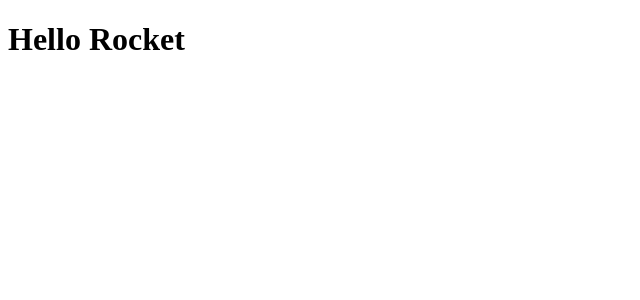
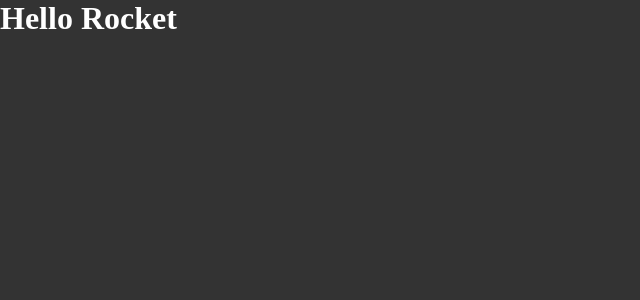
Before and after one commit to thdomingues-dev/ignite, a React app: page / in a window 1280 px wide. Shown: the top 300 px of the page, without its empty margins (0-640 px from the left). Built offline with nearby package versions, Linux system fonts and the light colour scheme.

Commit message:
chore: add style-loader and css-loader

```diff
--- a/package.json
+++ b/package.json
@@ -18,7 +18,9 @@
     "@babel/preset-react": "^7.16.0",
     "babel-loader": "^8.2.3",
     "cross-env": "^7.0.3",
+    "css-loader": "^6.5.1",
     "html-webpack-plugin": "^5.5.0",
+    "style-loader": "^3.3.1",
     "webpack": "^5.64.4",
     "webpack-cli": "^4.9.1",
     "webpack-dev-server": "^4.6.0"
--- a/src/index.jsx
+++ b/src/index.jsx
@@ -5,4 +5,7 @@
 // Components
 import { App } from './App'
 
+// Styles
+import './styles/global.css'
+
 render(<App />, document.getElementById('root'))
--- /dev/null
+++ b/src/styles/global.css
@@ -0,0 +1,11 @@
+* {
+  margin: 0;
+  padding: 0;
+  box-sizing: border-box;
+}
+
+body {
+  font: Arial, Helvetica, sans-serif;
+  background: #333;
+  color: #fff;
+}
--- a/webpack.config.js
+++ b/webpack.config.js
@@ -28,6 +28,11 @@
         test: /\.jsx$/,
         exclude: /node_modules/,
         use: 'babel-loader'
+      },
+      {
+        test: /\.css$/,
+        exclude: /node_modules/,
+        use: ['style-loader', 'css-loader']
       }
     ]
   }
```
Also changed, not shown: 1 other file (tests, documents, lock files or other folders).
